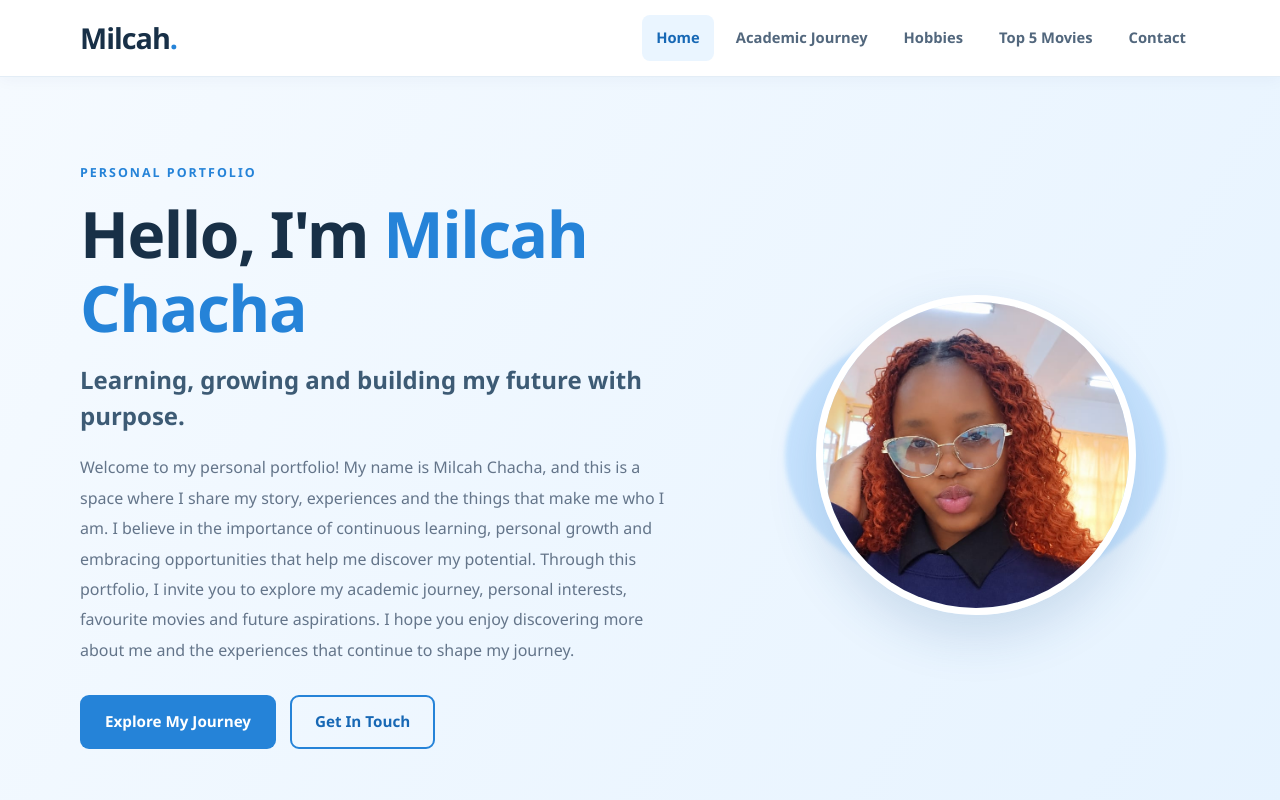
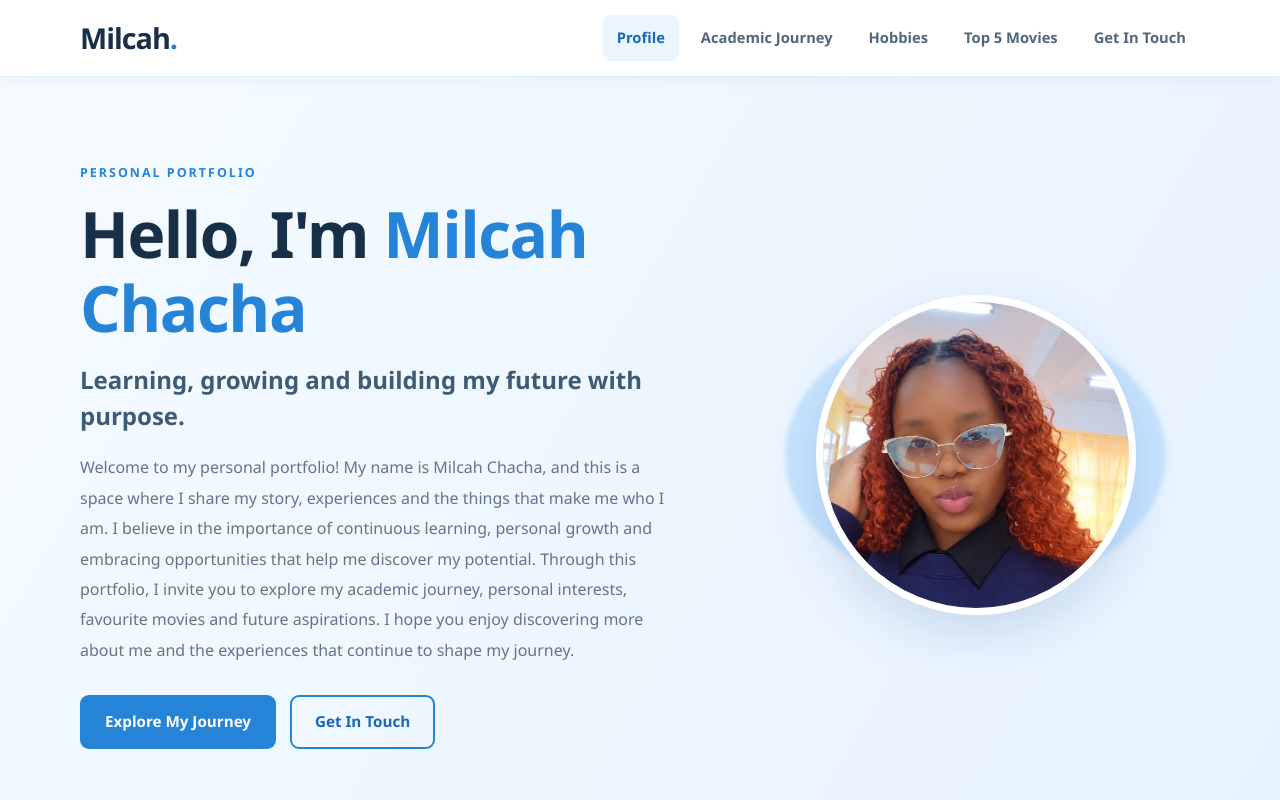
Before and after one commit to Milcah2513/milcah-chacha-portfolio, a plain HTML site: page frontend/index.html in a window 1280 px wide. Shown: the top 800 px of the page. Drawn offline with Linux system fonts and the light colour scheme.

Commit message:
Update profile navigation link

```diff
--- a/frontend/index.html
+++ b/frontend/index.html
@@ -44,9 +44,10 @@
 
             <ul class="nav-links" id="nav-links">
 
+                <!-- PROFILE - FIRST NAVIGATION LINK -->
                 <li>
                     <a href="./index.html" class="active" aria-current="page">
-                        Home
+                        Profile
                     </a>
                 </li>
 
@@ -70,7 +71,7 @@
 
                 <li>
                     <a href="./contact.html">
-                        Contact
+                        Get In Touch
                     </a>
                 </li>
 
```
